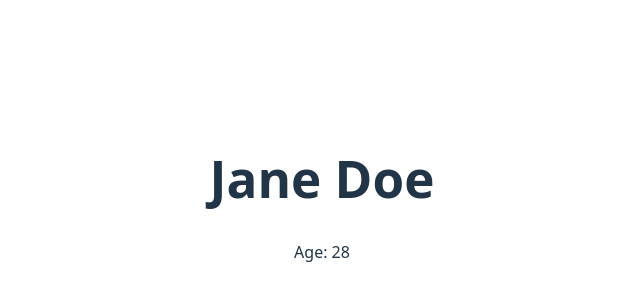
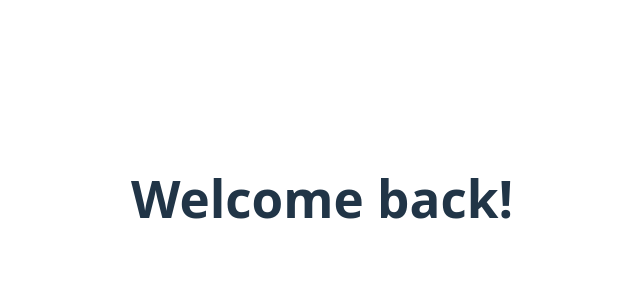
Before and after one commit to barondedios/appdev1, a React (Vite) app in the folder react-quickstart/: page / in a window 1280 px wide. Shown: the part 202-502 px from the top of the page, without its empty margins (318-958 px from the left). Built offline with nearby package versions, Linux system fonts and the light colour scheme.

Commit message:
Done conditional rendering

```diff
--- a/react-quickstart/src/App.jsx
+++ b/react-quickstart/src/App.jsx
@@ -4,15 +4,11 @@ import viteLogo from '/vite.svg'
 import './App.css'
 
 function App() {
-  const user = {
-    name: "Jane Doe",
-    age: 28
-  };
+  const isLoggedIn = true;
 
   return (
     <div>
-      <h1>{user.name}</h1>
-      <p>Age: {user.age}</p>
+      {isLoggedIn ? <h1>Welcome back!</h1> : <h1>Please log in.</h1>}
     </div>
   );
 }
```
